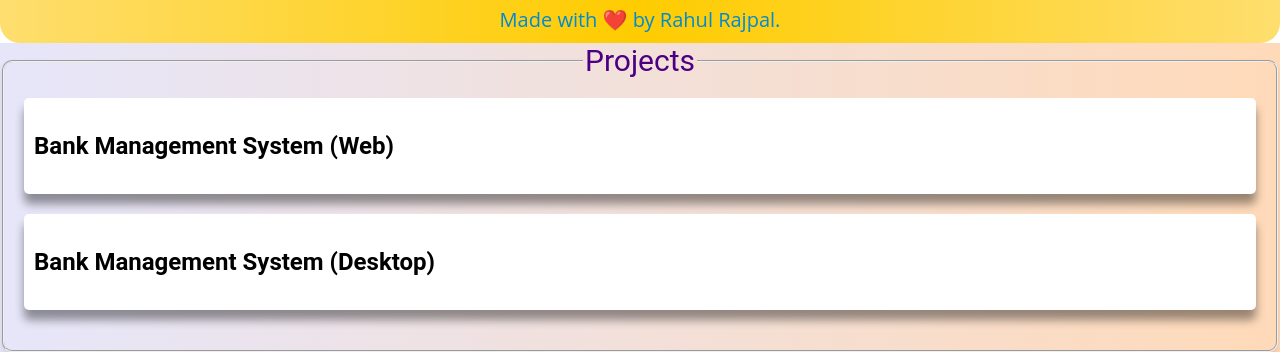
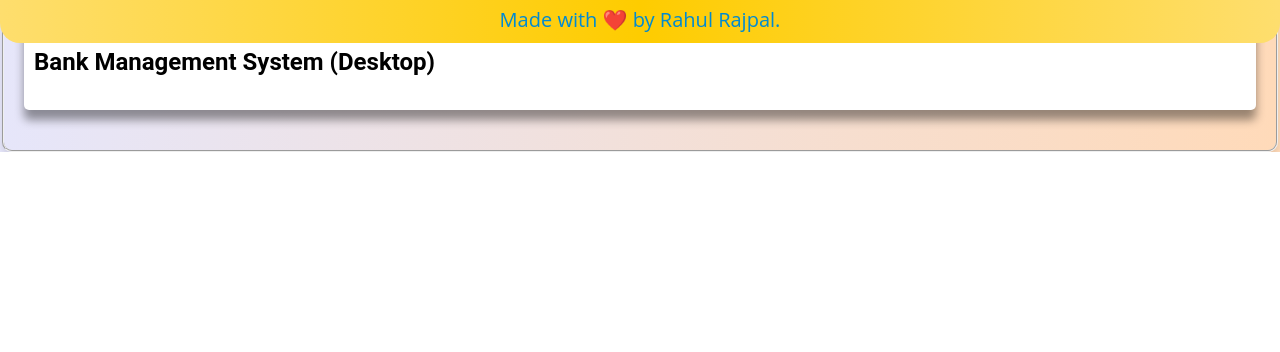
Before and after one commit to Rahul19Rajpal/Portfolio.github.io, a plain HTML site: page index.html in a window 1280 px wide. Shown: the part 3457-3809 px from the top of the page. After the commit the page ends 3609 px from the top, so only its background shows below. Drawn offline with Linux system fonts and the light colour scheme.

Commit message:
Update Portfolio.css

```diff
--- a/Portfolio.css
+++ b/Portfolio.css
@@ -225,7 +225,7 @@ body {
 }
 .dem7 {
     position: absolute;
-    top: 3500px;
+    top: 3300px;
     color: black;
     font-family: "Roboto", sans-serif;
     width: 100%;
```
